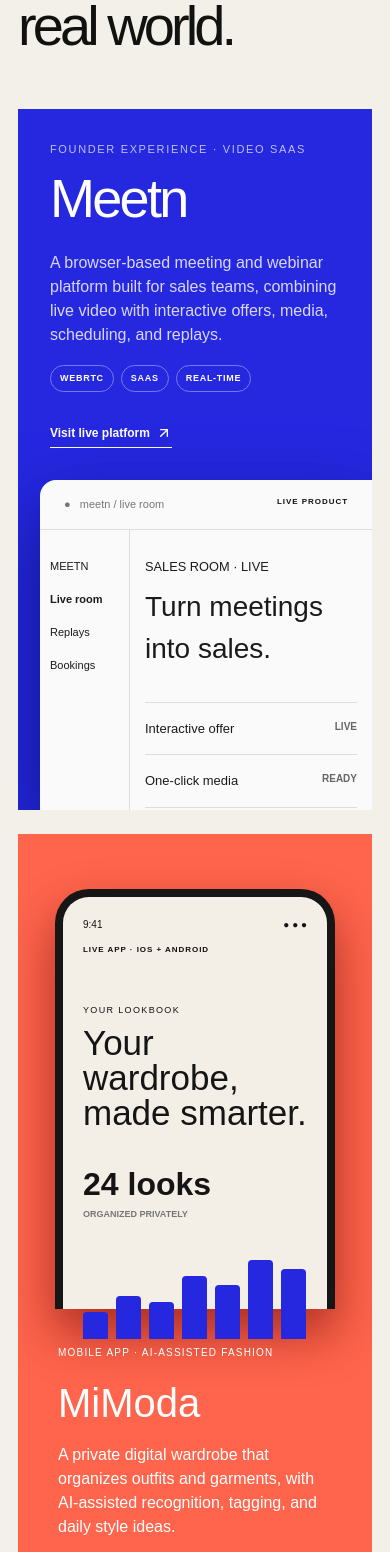
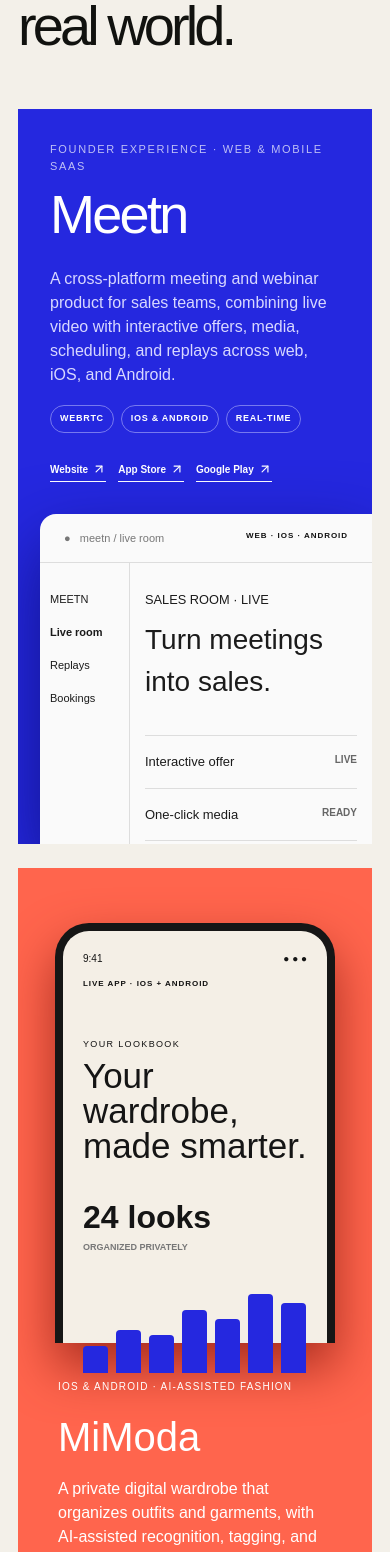
Before and after one commit to ankit18982/boldlume-portfolio, a React (Vite) app: page / in a window 390 px wide. Shown: the part 936-2488 px from the top of the page. Built offline with nearby package versions, Linux system fonts and the light colour scheme.

Commit message:
Add mobile app links to portfolio work

```diff
--- a/app/page.tsx
+++ b/app/page.tsx
@@ -50,12 +50,12 @@
     <section className="work-preview shell" id="work">
       <div className="section-head"><span>01 / Selected work</span><h2>Built for the<br/>real world.</h2></div>
       <div className="projects">
-        <article className="project-card blue"><div className="project-copy"><span>Founder experience · Video SaaS</span><h3>Meetn</h3><p>A browser-based meeting and webinar platform built for sales teams, combining live video with interactive offers, media, scheduling, and replays.</p><div className="project-tags"><b>WebRTC</b><b>SaaS</b><b>Real-time</b></div><a href="https://meetn.com/" target="_blank" rel="noreferrer">Visit live platform <ArrowUpRight size={16}/></a></div><div className="project-visual"><div className="browser"><div className="browser-bar"><span className="concept-signature">LIVE PRODUCT</span>● &nbsp; meetn / live room</div><div className="browser-body"><aside>MEETN<br/><b>Live room</b><br/>Replays<br/>Bookings</aside><div><small>SALES ROOM · LIVE</small><h4>Turn meetings into sales.</h4><div className="fake-row">Interactive offer <b>Live</b></div><div className="fake-row">One-click media <b>Ready</b></div><div className="fake-row">Meeting replay <b>Published</b></div></div></div></div></div></article>
+        <article className="project-card blue"><div className="project-copy"><span>Founder experience · Web & mobile SaaS</span><h3>Meetn</h3><p>A cross-platform meeting and webinar product for sales teams, combining live video with interactive offers, media, scheduling, and replays across web, iOS, and Android.</p><div className="project-tags"><b>WebRTC</b><b>iOS & Android</b><b>Real-time</b></div><div className="platform-links"><a href="https://meetn.com/" target="_blank" rel="noreferrer">Website <ArrowUpRight size={14}/></a><a href="https://apps.apple.com/us/app/meetn/id1479818305" target="_blank" rel="noreferrer">App Store <ArrowUpRight size={14}/></a><a href="https://play.google.com/store/apps/details?id=com.meetn.app" target="_blank" rel="noreferrer">Google Play <ArrowUpRight size={14}/></a></div></div><div className="project-visual"><div className="browser"><div className="browser-bar"><span className="concept-signature">WEB · IOS · ANDROID</span>● &nbsp; meetn / live room</div><div className="browser-body"><aside>MEETN<br/><b>Live room</b><br/>Replays<br/>Bookings</aside><div><small>SALES ROOM · LIVE</small><h4>Turn meetings into sales.</h4><div className="fake-row">Interactive offer <b>Live</b></div><div className="fake-row">One-click media <b>Ready</b></div><div className="fake-row">Meeting replay <b>Published</b></div></div></div></div></div></article>
         <div className="project-grid">
-          <article className="small-project coral"><div className="phone"><div className="phone-top">9:41 <b>● ● ●</b></div><span className="concept-signature phone-signature">LIVE APP · IOS + ANDROID</span><span className="mini-label">YOUR LOOKBOOK</span><h4>Your wardrobe,<br/>made smarter.</h4><div className="balance">24 looks<small>Organized privately</small></div><div className="chart"><i/><i/><i/><i/><i/><i/><i/></div></div><div className="small-copy"><span>Mobile app · AI-assisted fashion</span><h3>MiModa</h3><p>A private digital wardrobe that organizes outfits and garments, with AI-assisted recognition, tagging, and daily style ideas.</p><a href="https://mimoda.app/" target="_blank" rel="noreferrer">Visit live product <ArrowUpRight size={15}/></a></div></article>
-          <article className="small-project lime"><div className="shop-ui telecom-ui"><b>NXATEL</b><div className="signal-shape"><span/><span/><span/><span/></div><small>CALL · MESSAGE · MEET</small><strong>Every business conversation. One platform.</strong><button>Explore platform <ArrowRight size={14}/></button></div><div className="small-copy dark"><span>Business communications platform</span><h3>NxaTel</h3><p>A unified platform for business calling, messaging, meetings, connectivity, and CRM-integrated customer communication.</p><a href="https://www.nxa.tel/" target="_blank" rel="noreferrer">Visit live platform <ArrowUpRight size={15}/></a></div></article>
+          <article className="small-project coral"><div className="phone"><div className="phone-top">9:41 <b>● ● ●</b></div><span className="concept-signature phone-signature">LIVE APP · IOS + ANDROID</span><span className="mini-label">YOUR LOOKBOOK</span><h4>Your wardrobe,<br/>made smarter.</h4><div className="balance">24 looks<small>Organized privately</small></div><div className="chart"><i/><i/><i/><i/><i/><i/><i/></div></div><div className="small-copy"><span>iOS & Android · AI-assisted fashion</span><h3>MiModa</h3><p>A private digital wardrobe that organizes outfits and garments, with AI-assisted recognition, tagging, and daily style ideas.</p><div className="platform-links"><a href="https://mimoda.app/" target="_blank" rel="noreferrer">Website <ArrowUpRight size={13}/></a><a href="https://apps.apple.com/us/app/mimoda/id6447212102" target="_blank" rel="noreferrer">App Store <ArrowUpRight size={13}/></a><a href="https://play.google.com/store/apps/details?id=com.saracapodiferro.mimoda" target="_blank" rel="noreferrer">Google Play <ArrowUpRight size={13}/></a></div></div></article>
+          <article className="small-project lime"><div className="shop-ui telecom-ui"><b>NXATEL</b><div className="signal-shape"><span/><span/><span/><span/></div><small>CALL · MESSAGE · MEET</small><strong>Every business conversation. One platform.</strong><button>Explore platform <ArrowRight size={14}/></button></div><div className="small-copy dark"><span>Web, iOS & Android communications</span><h3>NxaTel</h3><p>A unified mobile and web platform for business calling, messaging, meetings, connectivity, and CRM-integrated customer communication.</p><div className="platform-links"><a href="https://www.nxa.tel/" target="_blank" rel="noreferrer">Website <ArrowUpRight size={13}/></a><a href="https://apps.apple.com/us/app/nxatel/id1540067870" target="_blank" rel="noreferrer">App Store <ArrowUpRight size={13}/></a><a href="https://play.google.com/store/apps/details?id=com.nxatelapp" target="_blank" rel="noreferrer">Google Play <ArrowUpRight size={13}/></a></div></div></article>
         </div>
-        <article className="ai-card"><div><span>Founder experience · AI communications</span><h3>My Country Mobile</h3><p>An AI-first cloud phone and contact-center platform bringing calls, chat, SMS, video, routing, analytics, and intelligent assistance into one workspace.</p><div className="project-tags"><b>Cloud telecom</b><b>AI workflows</b><b>Omnichannel</b></div><a className="project-live-link" href="https://www.mycountrymobile.com/" target="_blank" rel="noreferrer">Visit live platform <ArrowUpRight size={15}/></a></div><div className="ai-demo"><small>MCM AI · LIVE WORKSPACE</small><p>Every customer conversation, connected.</p><div><i/> Voice, SMS, chat and video in one thread</div><strong>AI-assisted routing, transcription, summaries, analytics, and CRM-connected customer workflows.</strong></div></article>
+        <article className="ai-card"><div><span>Founder experience · Web, desktop & mobile</span><h3>My Country Mobile</h3><p>An AI-first cloud phone and contact-center platform bringing calls, chat, SMS, video, routing, analytics, and intelligent assistance to web, desktop, iOS, and Android.</p><div className="project-tags"><b>Mobile apps</b><b>AI workflows</b><b>Omnichannel</b></div><div className="platform-links"><a href="https://www.mycountrymobile.com/" target="_blank" rel="noreferrer">Website <ArrowUpRight size={14}/></a><a href="https://apps.apple.com/us/developer/my-country-mobile-pte-ltd/id1278843730" target="_blank" rel="noreferrer">iOS publisher <ArrowUpRight size={14}/></a></div></div><div className="ai-demo"><small>MCM AI · MOBILE + DESKTOP</small><p>Every customer conversation, connected.</p><div><i/> Voice, SMS, chat and video in one thread</div><strong>AI-assisted routing, transcription, summaries, analytics, and CRM-connected customer workflows.</strong></div></article>
       </div>
       <p className="case-note"><b>Project attribution:</b> Meetn, MiModa, NxaTel, and My Country Mobile are live products from Ankit Khandelwal’s professional portfolio and represent the founder experience behind Boldlume. Descriptions reflect publicly visible product capabilities; confidential responsibilities and outcomes are not disclosed.</p>
     </section>
```
Also changed, not shown: app/globals.css, 5 other files (tests, documents, lock files or other folders).
